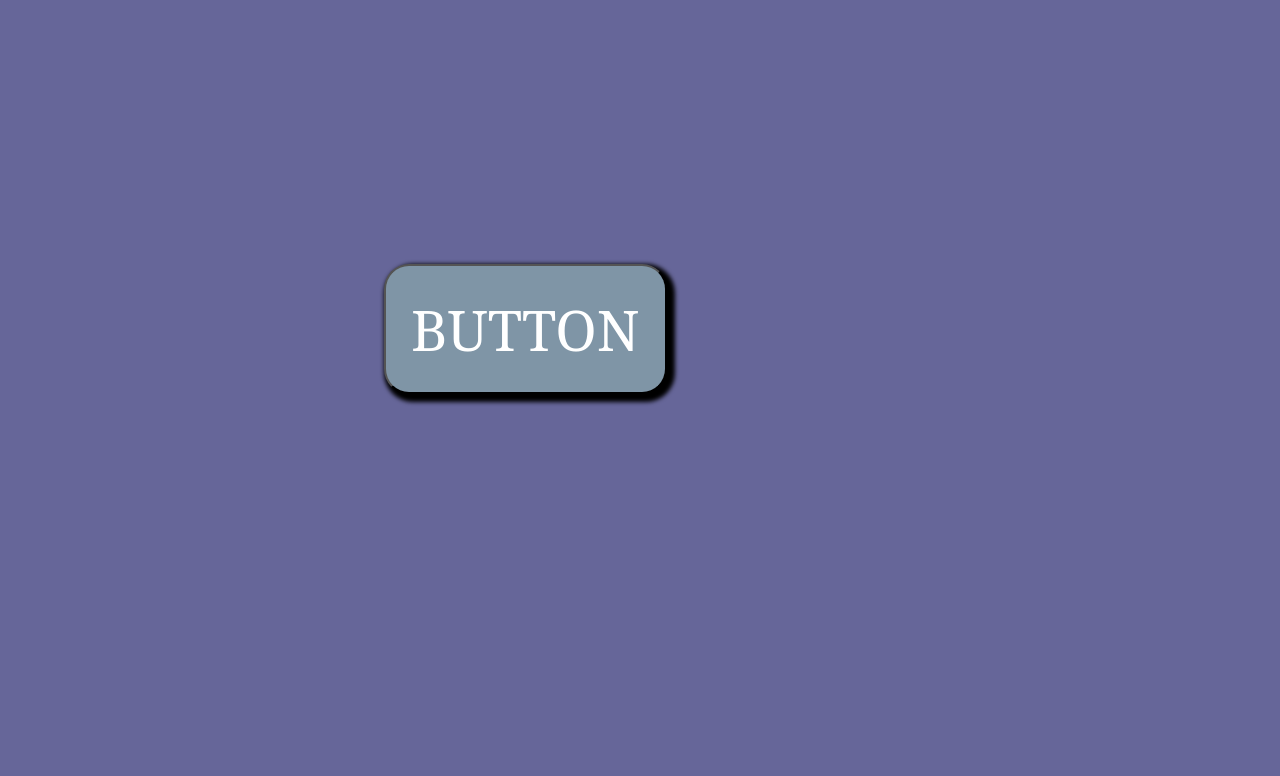
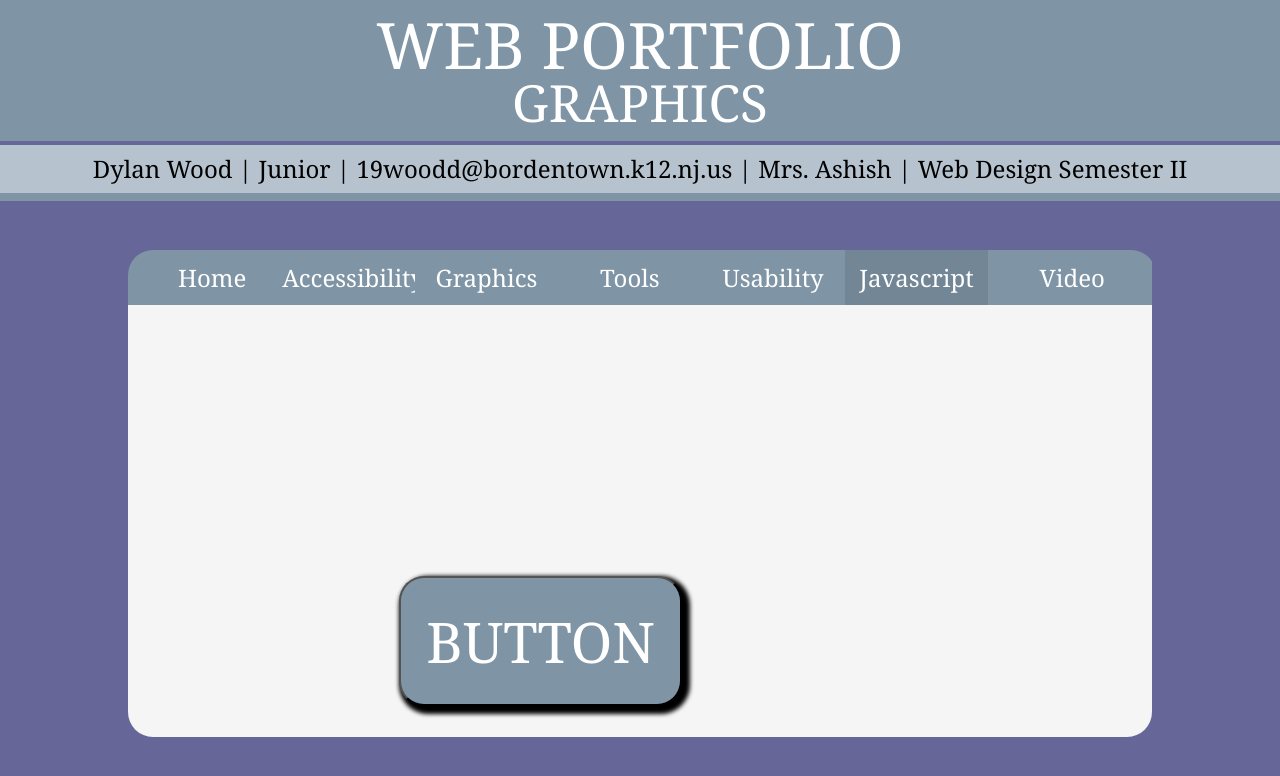
Before and after one commit to 19woodd/baseball, a Jekyll site: the page javascript.html, which Jekyll copies as it is, in a window 1280 px wide. Shown: the top 776 px of the page. Built offline with Jekyll 4.4.1, drawn with Linux system fonts in a browser that asks for light colours.

Commit message:
Add files via upload

```diff
--- a/javascript.html
+++ b/javascript.html
@@ -11,6 +11,20 @@
 	</script>
 </head>
 <body>
+<div id="webportfolio">WEB PORTFOLIO<br/><div id="pagetitle">GRAPHICS</div></div>
+<div id="info">Dylan Wood | Junior | 19woodd@bordentown.k12.nj.us | Mrs. Ashish | Web Design Semester II</div>
+<br/>
+<ul class="navbar">
+<li><a href="index.html" id="lefttab">Home</a></li>
+<li><a href="accessibility.html">Accessibility</a></li>
+<li><a href="graphics.html">Graphics</a></li>
+<li><a href="tools.html">Tools</a></li>
+<li><a href="usability.html">Usability</a></li>
+<li><a href="javascript.html" class="active">Javascript</a></li>
+<li><a href="video.html" id="righttab">Video</a></li>
+</ul>
+<div class="main">
 <button onclick="showAlert()">BUTTON</button>
+</div>
 </body>
 </html>
```
